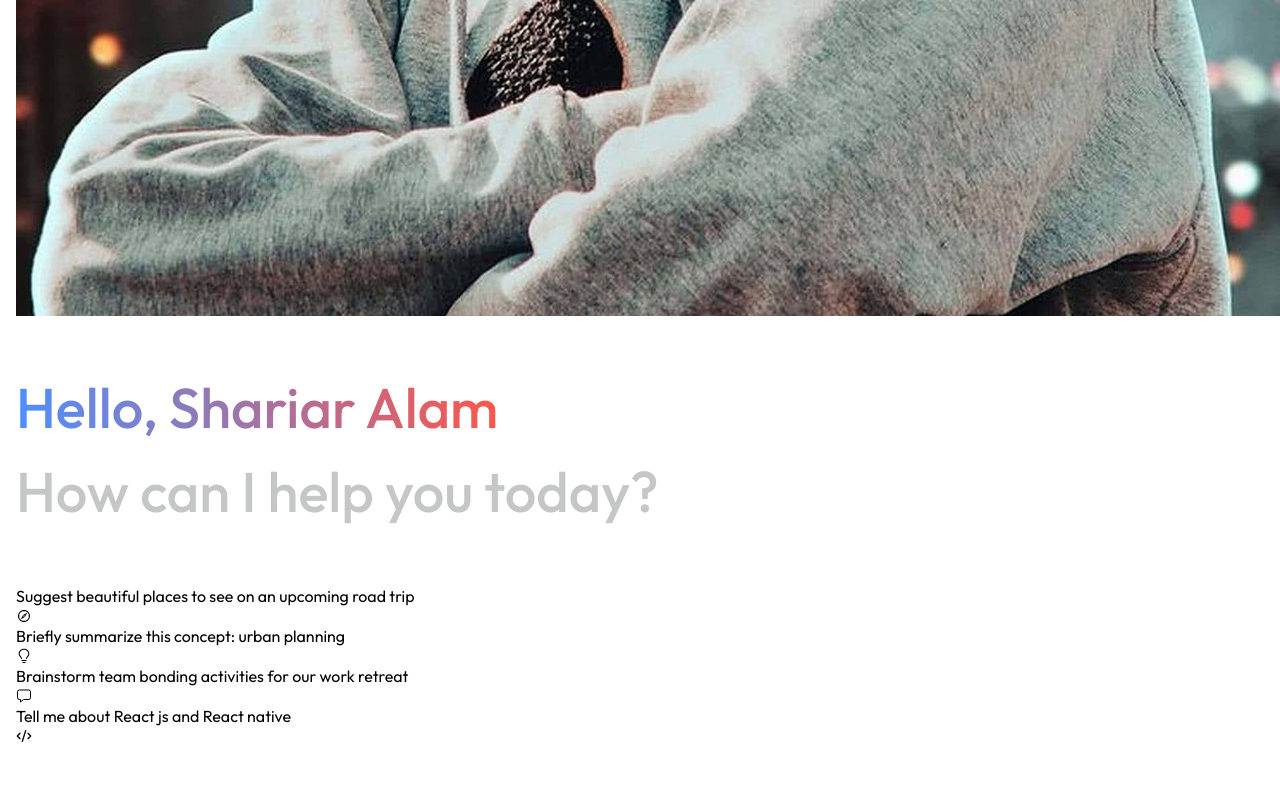
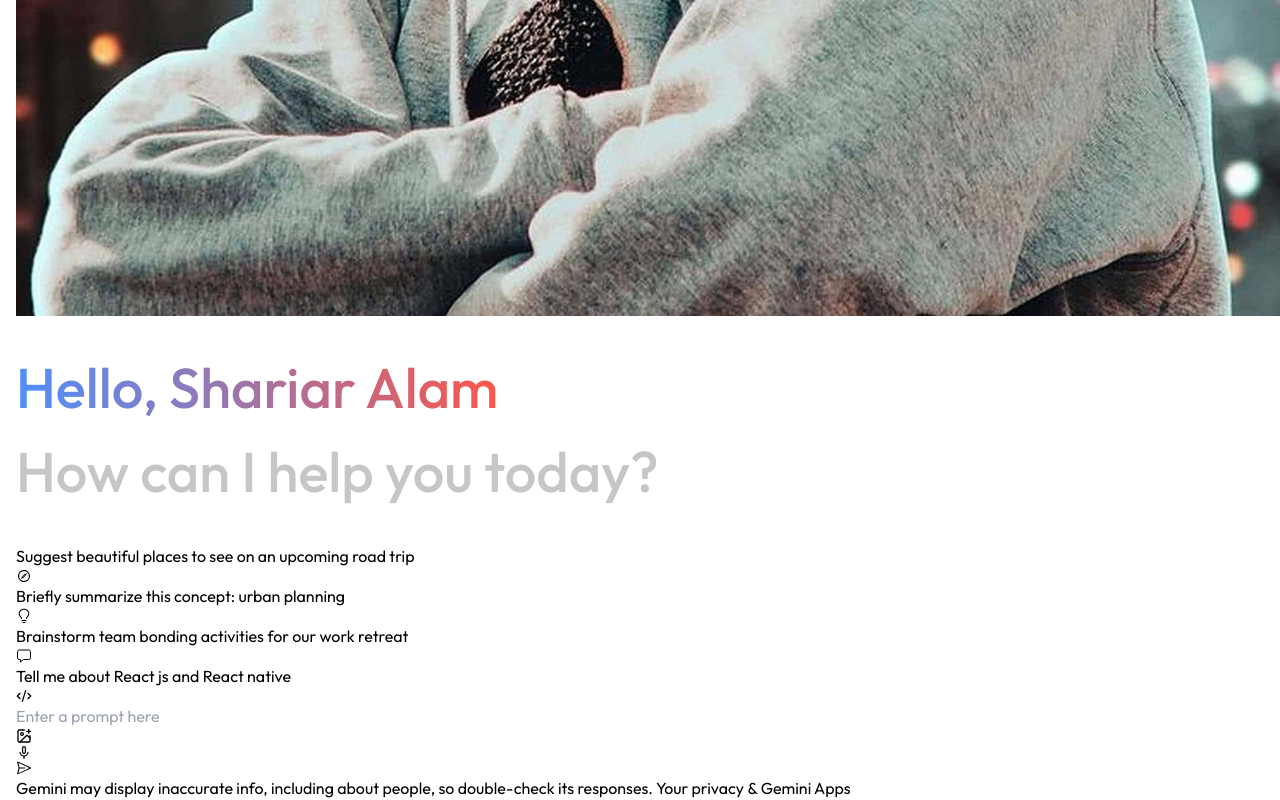
Before and after one commit to Shariar2006/gemini-clone, a React (Vite) app: page / in a window 1280 px wide. Shown: the part 972-1772 px from the top of the page. Before the commit the page ends 1716 px from the top, so only its background shows below. Built offline with nearby package versions, Linux system fonts and the light colour scheme.

Commit message:
ui bottom done

```diff
--- a/src/Components/MainLayOut/MainLayOut.css
+++ b/src/Components/MainLayOut/MainLayOut.css
@@ -1,5 +1,5 @@
 .welcomeText{
-    margin: 50px 0px;
+    margin: 30px 0px;
     font-size: 56px;
     color: #c4c7c5;
     font-weight: 500;
--- a/src/Components/MainLayOut/MainLayOut.jsx
+++ b/src/Components/MainLayOut/MainLayOut.jsx
@@ -3,38 +3,53 @@ import { LiaCompass } from "react-icons/lia";
 import { LuCode2 } from "react-icons/lu";
 import { GoLightBulb } from "react-icons/go";
 import { IoChatboxOutline } from "react-icons/io5";
+import { VscSend } from "react-icons/vsc";
+import { MdOutlineKeyboardVoice } from "react-icons/md";
+import { LuImagePlus } from "react-icons/lu";
 import "./MainLayOut.css"
+
 const MainLayOut = () => {
     return (
-        <div className="flex-1 min-h-screen relative p-5">
+        <div className="flex-1 min-h-screen relative pt-5 pl-5 pr-5 ">
             <div className="flex justify-between items-center">
                 <h1 className="text-2xl text-[#4c4b4b]">Gemini</h1>
                 <img src={profile} className="w-14 h-14 rounded-full" alt="profile picture" />
             </div>
 
-            <div className="max-w-4xl mx-auto p-5">
+            <div className="max-w-4xl mx-auto pt-5 pl-5 pr-5">
                 <div className="welcomeText">
                     <p><span>Hello, Shariar Alam</span></p>
                     <p>How can I help you today?</p>
                 </div>
-                <div className="grid grid-cols-4 gap-4">
+                <div className="grid grid-cols-2 lg:grid-cols-4 gap-4 overflow-y-auto">
                     <div className="relative cursor-pointer hover:bg-[#ebecee] bg-[#f0f4f9] h-52 p-4 rounded-xl text-gray-600">
                         <p>Suggest beautiful places to see on an upcoming road trip</p>
-                        <LiaCompass className="absolute right-4 bottom-4 w-8 h-8 text-black bg-white rounded-full p-1"/>
+                        <LiaCompass className="absolute right-4 bottom-4 w-8 h-8 text-black bg-white rounded-full p-1" />
                     </div>
                     <div className="relative cursor-pointer hover:bg-[#ebecee] bg-[#f0f4f9] h-52 p-4 rounded-xl text-gray-600">
                         <p>Briefly summarize this concept: urban planning</p>
-                        <GoLightBulb className="absolute right-4 bottom-4 w-8 h-8 text-black bg-white rounded-full p-1"/>
+                        <GoLightBulb className="absolute right-4 bottom-4 w-8 h-8 text-black bg-white rounded-full p-1" />
                     </div>
                     <div className="relative cursor-pointer hover:bg-[#ebecee] bg-[#f0f4f9] h-52 p-4 rounded-xl text-gray-600">
                         <p>Brainstorm team bonding activities for our work retreat</p>
-                        <IoChatboxOutline className="absolute right-4 bottom-4 w-8 h-8 text-black bg-white rounded-full p-1"/>
+                        <IoChatboxOutline className="absolute right-4 bottom-4 w-8 h-8 text-black bg-white rounded-full p-1" />
                     </div>
                     <div className="relative cursor-pointer hover:bg-[#ebecee] bg-[#f0f4f9] h-52 p-4 rounded-xl text-gray-600">
                         <p>Tell me about React js and React native</p>
-                        <LuCode2 className="absolute right-4 bottom-4 w-8 h-8 text-black bg-white rounded-full p-1"/>
+                        <LuCode2 className="absolute right-4 bottom-4 w-8 h-8 text-black bg-white rounded-full p-1" />
                     </div>
                 </div>
+                <div>
+                    <div className="relative mt-10">
+                        <input className="bg-[#F0F4F9] outline-none w-full p-5 rounded-full" type="text" placeholder="Enter a prompt here" />
+                        <div className="absolute flex gap-3 text-xl -mt-11 right-5">
+                            <LuImagePlus />
+                            <MdOutlineKeyboardVoice />
+                            <VscSend />
+                        </div>
+                    </div>
+                </div>
+                <h1 className="text-sm text-center mt-5 text-gray-700">Gemini may display inaccurate info, including about people, so double-check its responses. Your privacy & Gemini Apps</h1>
             </div>
         </div>
     );
```
